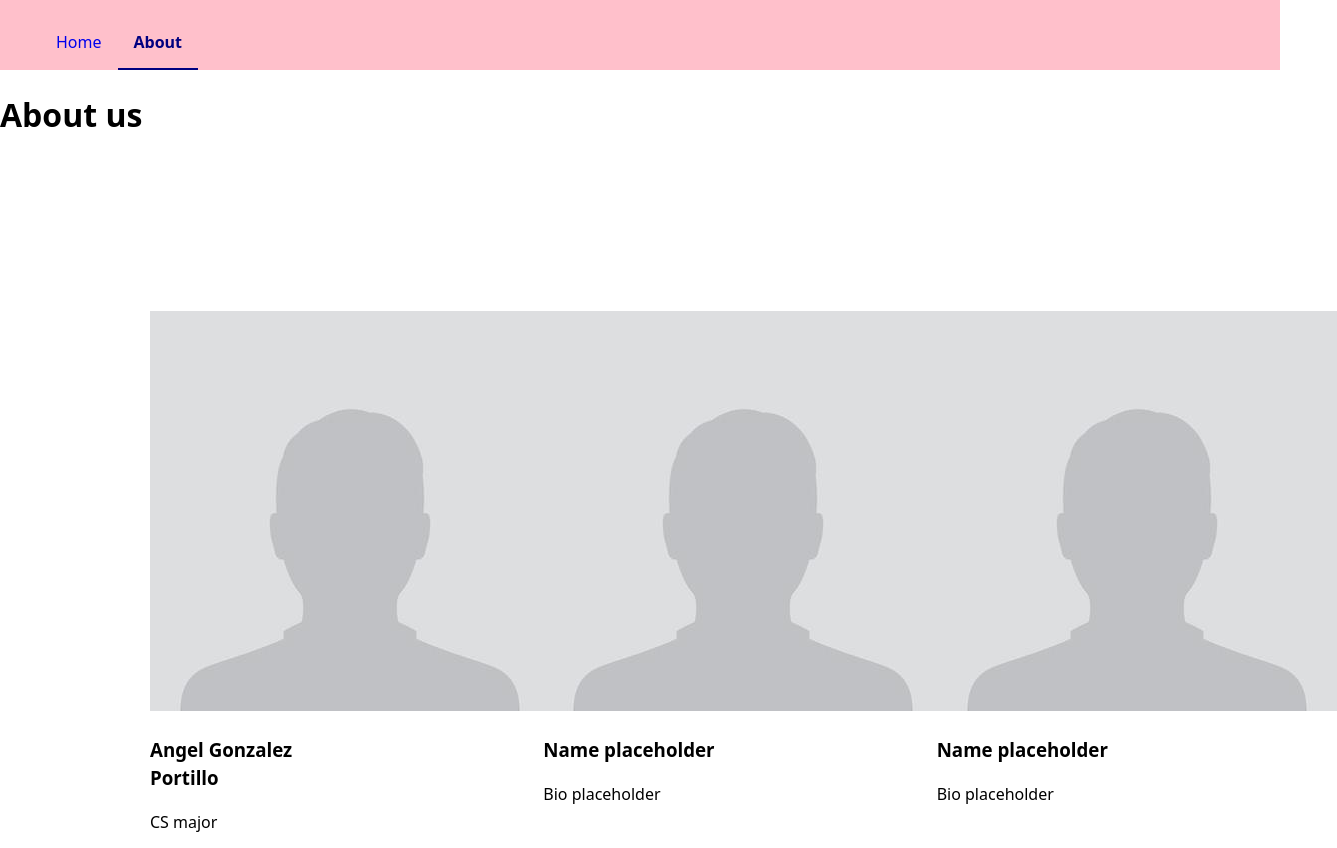
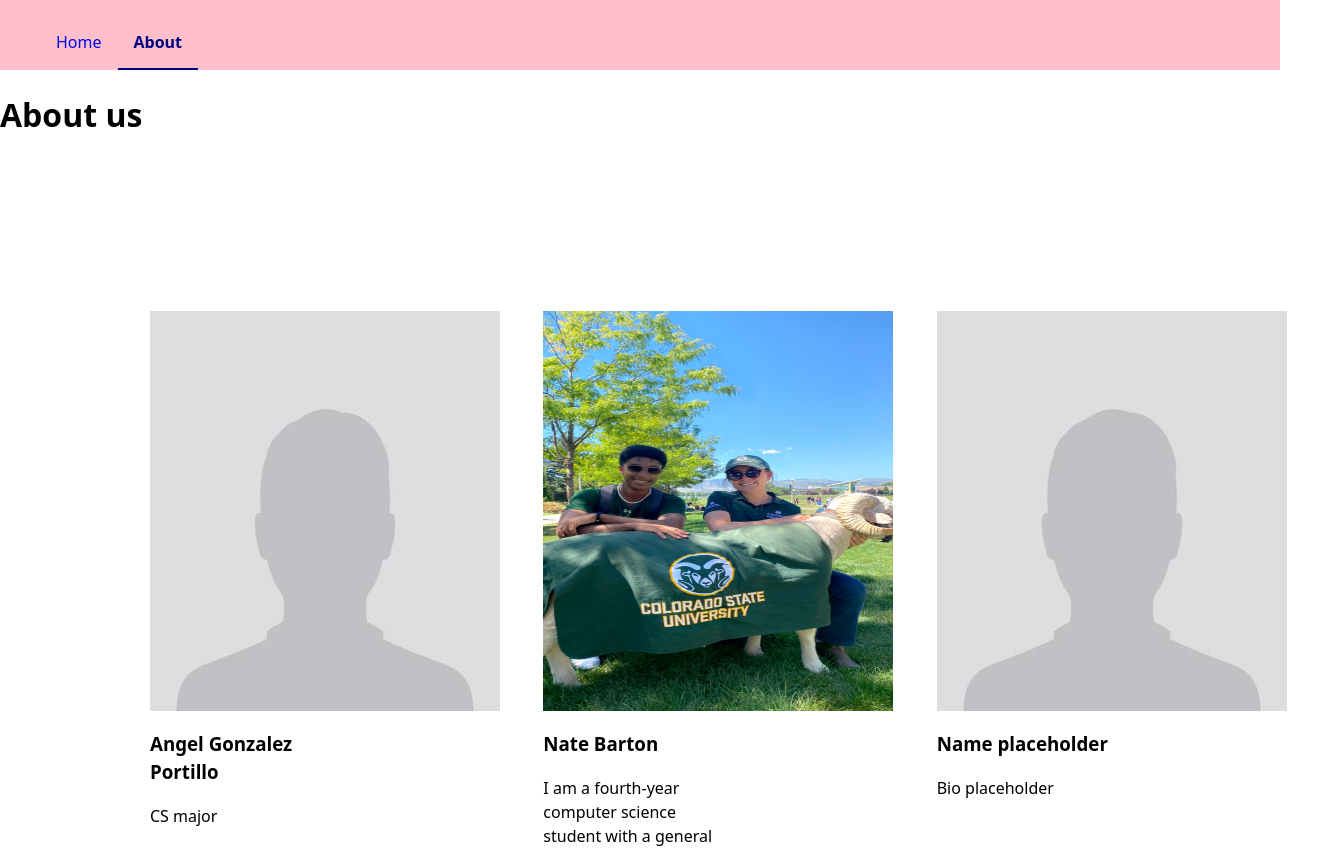
Before and after one commit to angelgp-droid/cs312Project, an Angular app: page /about in a window 1280 px wide. Shown: the top 848 px of the page, 1337 px wide, since content can reach past the window. Built offline with nearby package versions, Linux system fonts and the light colour scheme.

Commit message:
Added about me info and set temporary image sizes

```diff
--- a/angular.json
+++ b/angular.json
@@ -97,5 +97,8 @@
         }
       }
     }
+  },
+  "cli": {
+    "analytics": false
   }
 }
--- a/src/app/pages/about/about.component.html
+++ b/src/app/pages/about/about.component.html
@@ -6,11 +6,10 @@
     [photoURL]="angel.photoURL">
   </team-card>
 
-
     <team-card
-    [name]="teamMember.name"
-    [bio]="teamMember.bio"
-    [photoURL]="teamMember.photoURL">
+    [name]="nate.name"
+    [bio]="nate.bio"
+    [photoURL]="nate.photoURL">
     </team-card>
 
     <team-card
--- a/src/app/pages/about/about.component.ts
+++ b/src/app/pages/about/about.component.ts
@@ -19,5 +19,9 @@ export class AboutComponent {
     bio:'CS major',
     photoURL:'assets/personPlaceholder.jpg'
   };
-
+  nate={
+    name:'Nate Barton',
+    bio:'I am a fourth-year computer science student with a general concentration. Outside of class, I enjoy video games, working out, and cooking.',
+    photoURL: 'assets/NatePic.jpg'
+  };
 }
--- a/src/styles.css
+++ b/src/styles.css
@@ -14,3 +14,10 @@ body {
     font-weight: 400;
     line-height: 1.5;
 }
+
+.memberPhoto {
+    display: block;
+    width: 350px;
+    height: 400px;
+    margin: 0 auto;
+}
```
Also changed, not shown: public/assets/NatePic.jpg (added).
